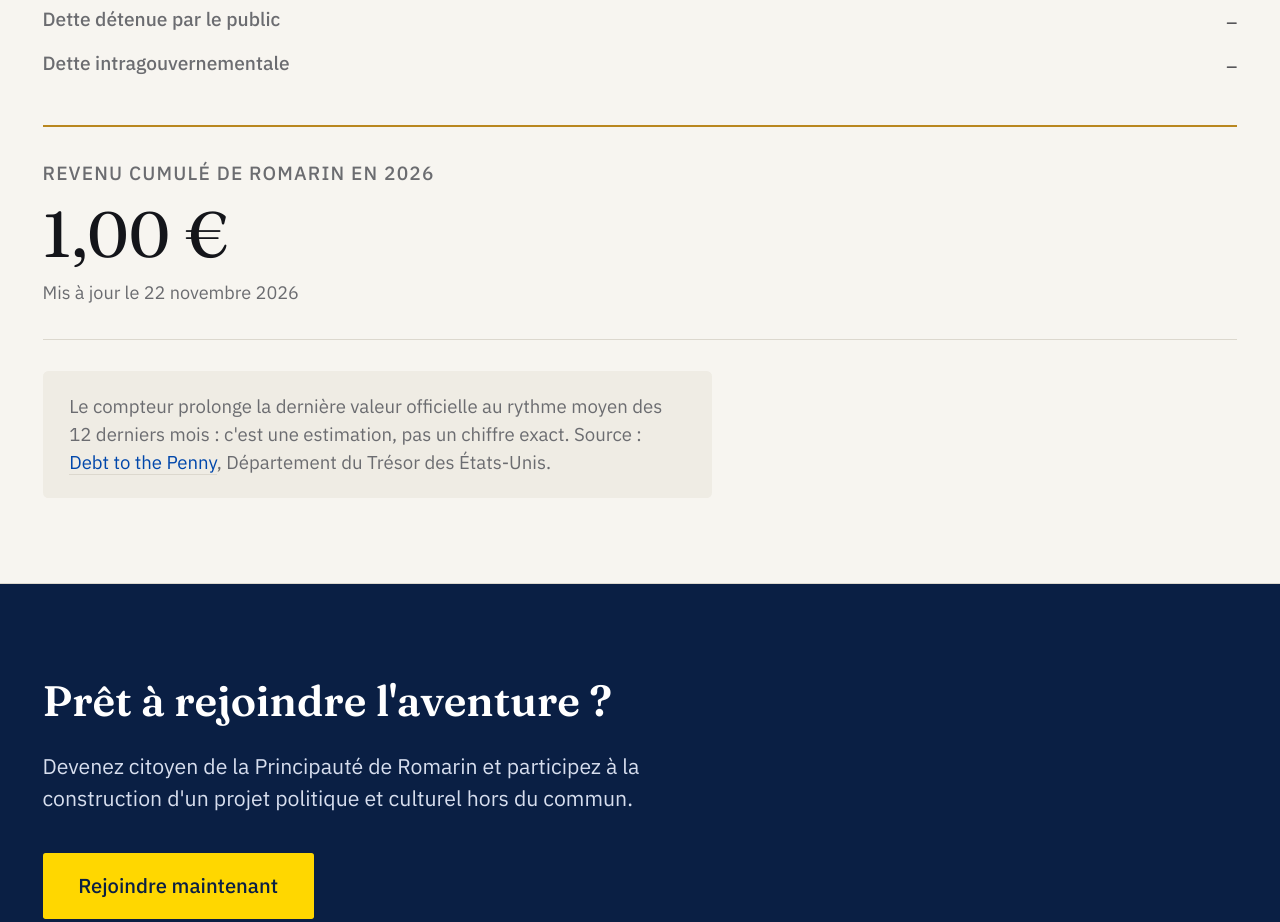
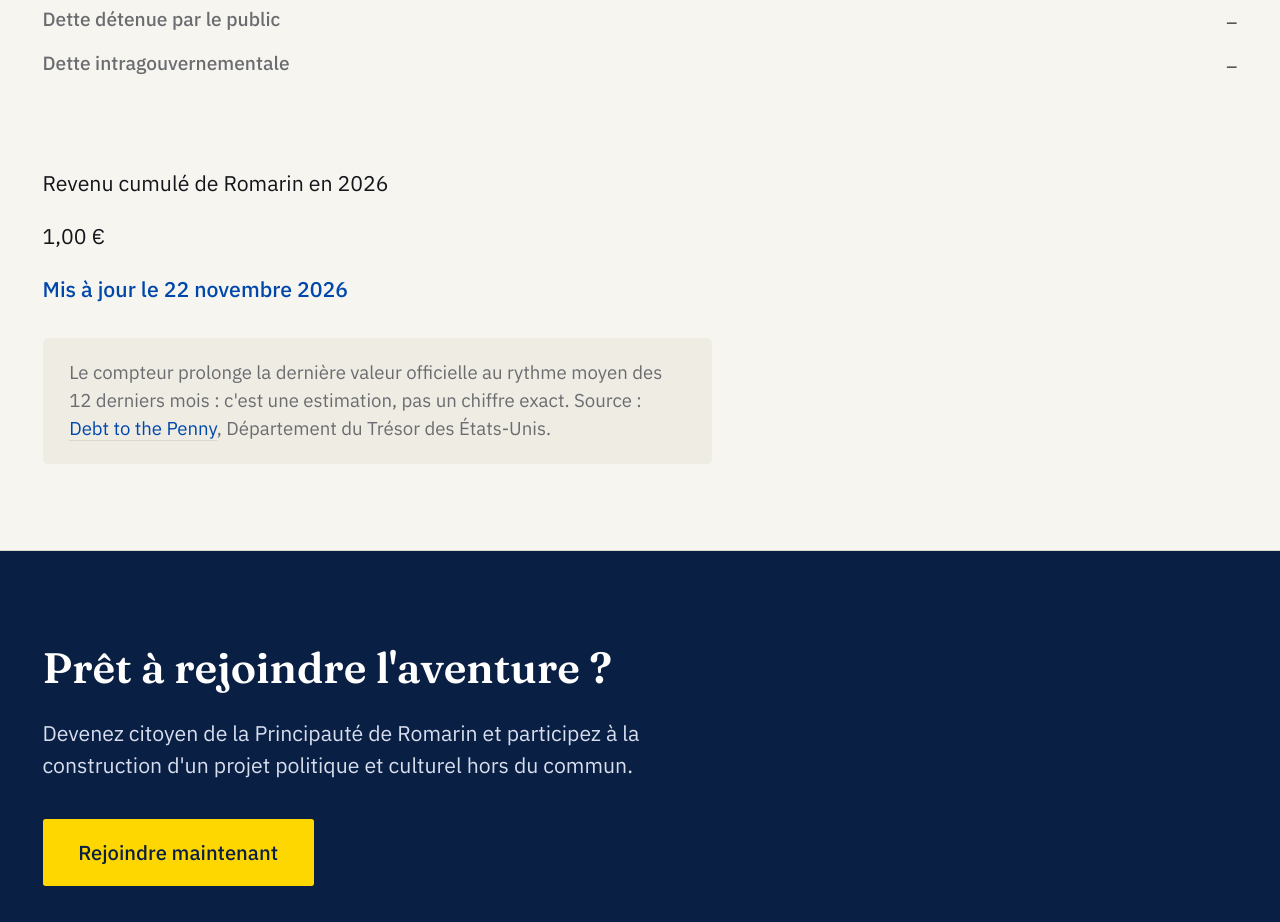
Before and after one commit to skyfoxt/principaute, a plain HTML site: page dette-americaine.html in a window 1280 px wide. Shown: the part 900-1822 px from the top of the page. Drawn offline with Linux system fonts and the light colour scheme; no server answers.

Commit message:
Update style.css

```diff
--- a/style.css
+++ b/style.css
@@ -449,38 +449,32 @@ section.alt{
   font-style:italic;
 }
 
-/* Revenu cumulé annuel (Observatoire économique) */
+/* Grand chiffre de l'Observatoire économique (dette américaine et revenu cumulé) */
 
-.revenue{
-  margin:32px 0 0;
+.big-number{
+  font-family:var(--serif);
+  font-size:clamp(2rem,7vw,3.8rem);
+  line-height:1.1;
+  color:var(--ink);
+  font-variant-numeric:tabular-nums lining-nums;
+  overflow-wrap:anywhere;
+  margin:0;
   padding:24px 0;
   border-top:2px solid var(--gold);
   border-bottom:1px solid var(--line);
 }
 
-.revenue-label{
-  margin:0 0 8px;
-  font-size:.9rem;
-  font-weight:500;
-  color:#6b6c70;
-  text-transform:uppercase;
-  letter-spacing:.06em;
-}
+/* Revenu cumulé annuel */
 
-#revenue{
-  margin:0;
-  font-family:var(--serif);
-  font-size:clamp(1.8rem,6vw,3rem);
-  line-height:1.1;
-  color:var(--ink);
-  font-variant-numeric:tabular-nums lining-nums;
-  overflow-wrap:anywhere;
+.revenue{
+  margin:64px 0 0;
 }
 
 .revenue-date{
-  margin:8px 0 0;
-  font-size:.85rem;
-  color:#6b6c70;
+  margin:16px 0 0;
+  color:var(--blue);
+  font-weight:500;
+  font-size:1rem;
 }
 
 /* Pied de page */
```
